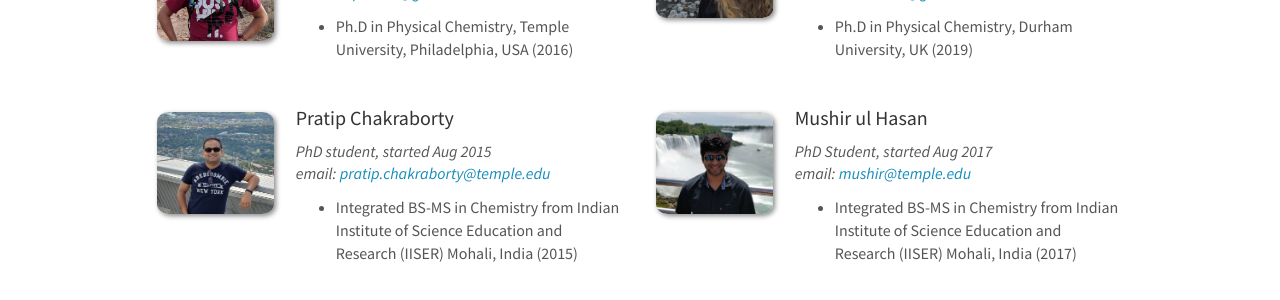
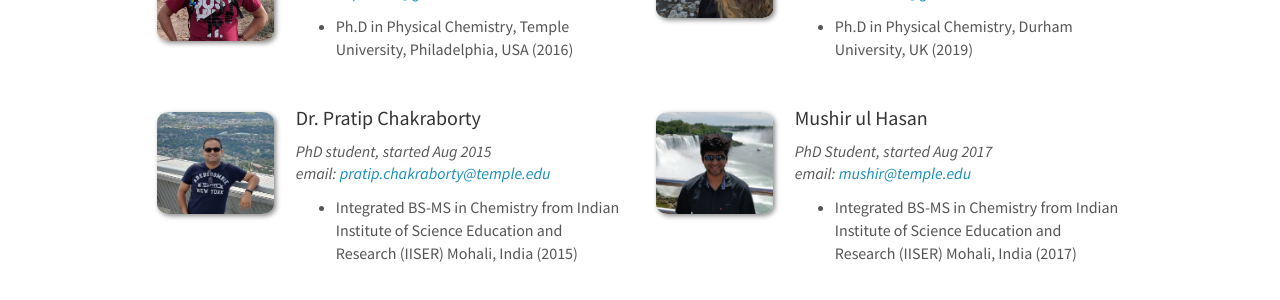
Before and after one commit to MatsikaResearchGroup/MatsikaResearchGroup.github.io, a Jekyll site: the page built from _pages/team.md, in a window 1280 px wide and 900 px high, scrolled down 490 px. Shown: the part 155-455 px from the top of the window. Built offline with Jekyll 4.4.1, drawn with Linux system fonts in a browser that asks for light colours; nearby versions of some CDN libraries.

Commit message:
Updated upto December 2020

```diff
--- a/_data/team_members.yml
+++ b/_data/team_members.yml
@@ -12,7 +12,7 @@
   number_educ: 1
   education1: Ph.D in Physical Chemistry, Durham University, UK (2019)
 
-- name: Pratip Chakraborty
+- name: Dr. Pratip Chakraborty
   photo: pratip.jpeg
   info: PhD student, started Aug 2015
   email: pratip.chakraborty@temple.edu
```
Also changed, not shown: 2 other files.
